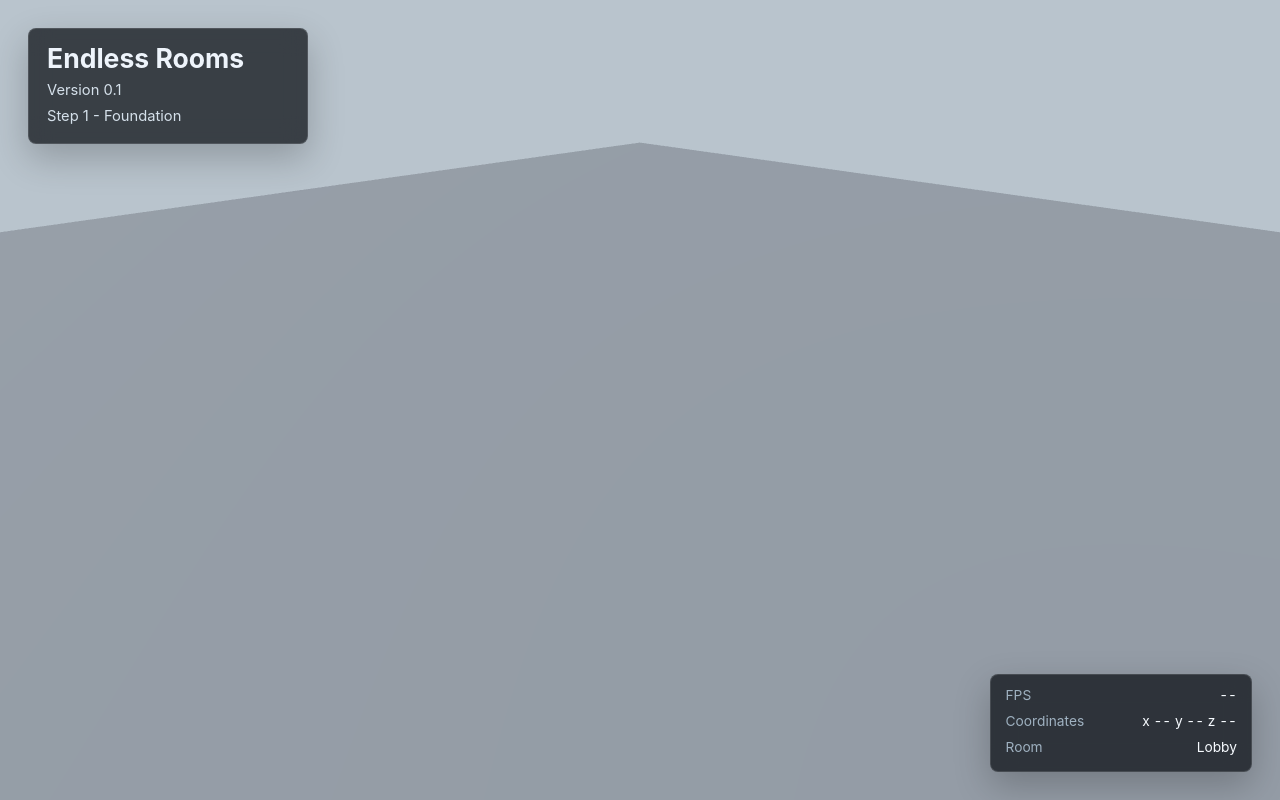
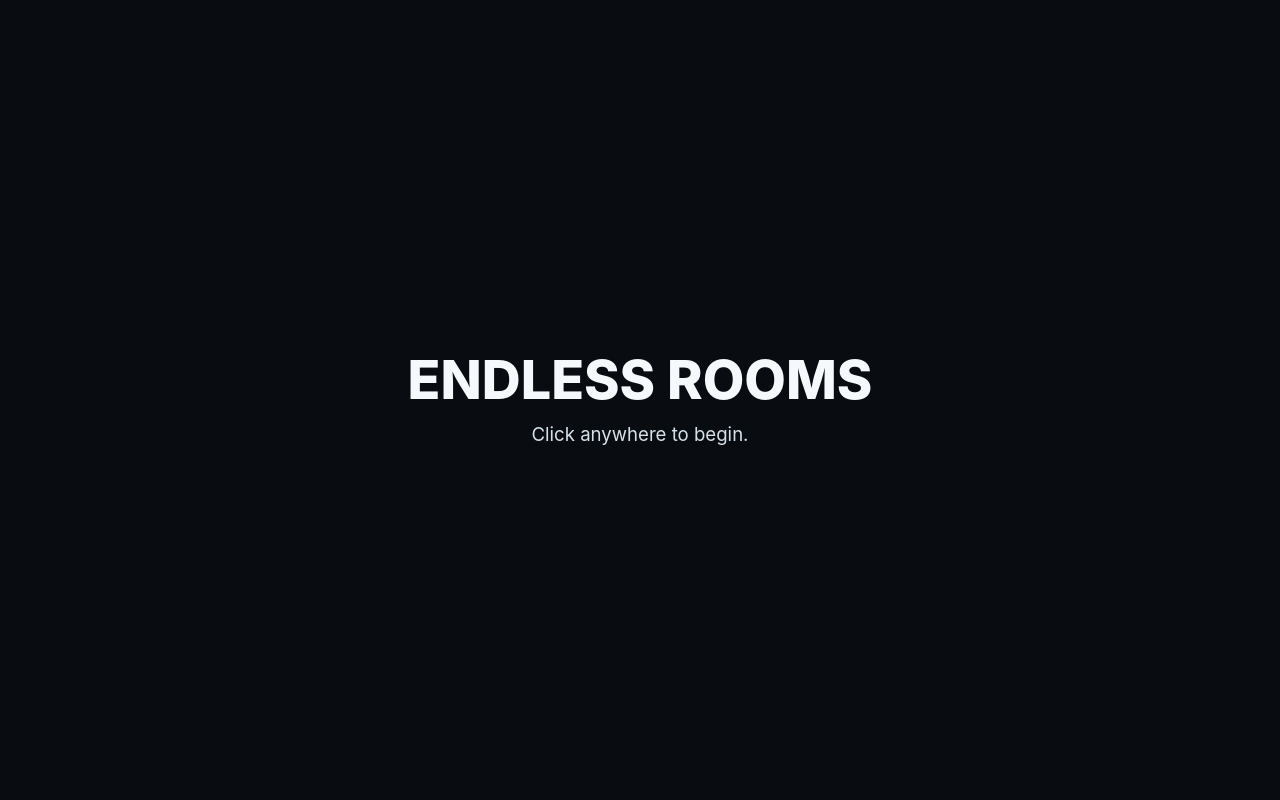
Before and after one commit to happelj/endless-rooms, a website built with Vite: page index.html in a window 1280 px wide. Built offline with nearby package versions, Linux system fonts and the light colour scheme; animation ran at ten frames a second.

Commit message:
Step 2 - First-person player controller

```diff
--- a/package.json
+++ b/package.json
@@ -1,8 +1,8 @@
 {
   "name": "endless-rooms",
-  "version": "0.1.0",
+  "version": "0.2.0",
   "private": true,
-  "description": "Step 1 foundation for a browser-based first-person exploration project.",
+  "description": "Step 2 first-person player controller for a browser-based exploration project.",
   "type": "module",
   "scripts": {
     "dev": "vite --host 0.0.0.0",
--- a/src/config/constants.js
+++ b/src/config/constants.js
@@ -1,7 +1,7 @@
 export const APP_METADATA = Object.freeze({
   title: 'Endless Rooms',
-  version: '0.1',
-  stepLabel: 'Step 1 - Foundation',
+  version: '0.2',
+  stepLabel: 'Step 2 - First-person Controller',
 });
 
 export const SCENE_CONFIG = Object.freeze({
@@ -12,8 +12,8 @@ export const CAMERA_CONFIG = Object.freeze({
   fieldOfView: 60,
   near: 0.1,
   far: 500,
-  startPosition: Object.freeze({ x: 12, y: 9, z: 12 }),
-  lookAt: Object.freeze({ x: 0, y: 0, z: 0 }),
+  startPosition: Object.freeze({ x: 0, y: 1.7, z: 8 }),
+  lookAt: Object.freeze({ x: 0, y: 1.6, z: 0 }),
 });
 
 export const RENDERER_CONFIG = Object.freeze({
@@ -48,17 +48,31 @@ export const FLOOR_CONFIG = Object.freeze({
   metalness: 0,
 });
 
-export const ORBIT_CONTROLS_CONFIG = Object.freeze({
-  target: Object.freeze({ x: 0, y: 0, z: 0 }),
-  enableDamping: true,
-  dampingFactor: 0.08,
-  minDistance: 4,
-  maxDistance: 42,
-  maxPolarAngle: Math.PI * 0.48,
+export const PLAYER_CONFIG = Object.freeze({
+  spawnPosition: Object.freeze({ x: 0, y: 1.7, z: 8 }),
+  lookAt: Object.freeze({ x: 0, y: 1.6, z: 0 }),
+  pointer: Object.freeze({
+    speed: 0.9,
+    minPolarAngle: 0.05,
+    maxPolarAngle: Math.PI - 0.05,
+    useRawMouseInput: false,
+  }),
+  movement: Object.freeze({
+    walkSpeed: 4.4,
+    sprintMultiplier: 1.75,
+    acceleration: 14,
+    stopEpsilon: 0.001,
+    keys: Object.freeze({
+      forward: Object.freeze(['KeyW']),
+      backward: Object.freeze(['KeyS']),
+      left: Object.freeze(['KeyA']),
+      right: Object.freeze(['KeyD']),
+      sprint: Object.freeze(['ShiftLeft']),
+    }),
+  }),
 });
 
 export const HUD_PLACEHOLDERS = Object.freeze({
   fps: '--',
-  coordinates: 'x --  y --  z --',
   room: 'Lobby',
 });
--- /dev/null
+++ b/src/player/Input.js
@@ -0,0 +1,69 @@
+import { PLAYER_CONFIG } from '../config/constants.js';
+
+export class Input {
+  constructor(target = document) {
+    this.target = target;
+    this.pressedKeys = new Set();
+
+    this.handleKeyDown = this.handleKeyDown.bind(this);
+    this.handleKeyUp = this.handleKeyUp.bind(this);
+    this.handleBlur = this.handleBlur.bind(this);
+
+    this.target.addEventListener('keydown', this.handleKeyDown);
+    this.target.addEventListener('keyup', this.handleKeyUp);
+    window.addEventListener('blur', this.handleBlur);
+  }
+
+  getMovementIntent() {
+    const { keys } = PLAYER_CONFIG.movement;
+    const right = this.isAnyPressed(keys.right) ? 1 : 0;
+    const left = this.isAnyPressed(keys.left) ? 1 : 0;
+    const forward = this.isAnyPressed(keys.forward) ? 1 : 0;
+    const backward = this.isAnyPressed(keys.backward) ? 1 : 0;
+
+    const intent = {
+      x: right - left,
+      y: forward - backward,
+    };
+
+    const length = Math.hypot(intent.x, intent.y);
+
+    if (length > 1) {
+      intent.x /= length;
+      intent.y /= length;
+    }
+
+    return intent;
+  }
+
+  isSprinting() {
+    return this.isAnyPressed(PLAYER_CONFIG.movement.keys.sprint);
+  }
+
+  isAnyPressed(codes) {
+    return codes.some((code) => this.pressedKeys.has(code));
+  }
+
+  handleKeyDown(event) {
+    this.pressedKeys.add(event.code);
+  }
+
+  handleKeyUp(event) {
+    this.pressedKeys.delete(event.code);
+  }
+
+  handleBlur() {
+    this.pressedKeys.clear();
+  }
+
+  reset() {
+    this.pressedKeys.clear();
+  }
+
+  dispose() {
+    this.target.removeEventListener('keydown', this.handleKeyDown);
+    this.target.removeEventListener('keyup', this.handleKeyUp);
+    window.removeEventListener('blur', this.handleBlur);
+    this.pressedKeys.clear();
+  }
+}
--- /dev/null
+++ b/src/player/Movement.js
@@ -0,0 +1,52 @@
+import * as THREE from 'three';
+import { PLAYER_CONFIG } from '../config/constants.js';
+
+export class Movement {
+  constructor(config = PLAYER_CONFIG.movement) {
+    this.config = config;
+    this.velocity = new THREE.Vector2();
+    this.targetVelocity = new THREE.Vector2();
+  }
+
+  update(deltaTime, input, controls) {
+    if (!controls.isLocked) {
+      this.stop();
+      return;
+    }
+
+    const intent = input.getMovementIntent();
+    const speed = this.getCurrentSpeed(input);
+
+    this.targetVelocity.set(intent.x * speed, intent.y * speed);
+    this.velocity.lerp(this.targetVelocity, this.getSmoothingFactor(deltaTime));
+    this.trimVelocity();
+
+    controls.moveRight(this.velocity.x * deltaTime);
+    controls.moveForward(this.velocity.y * deltaTime);
+  }
+
+  getCurrentSpeed(input) {
+    return input.isSprinting()
+      ? this.config.walkSpeed * this.config.sprintMultiplier
+      : this.config.walkSpeed;
+  }
+
+  getSmoothingFactor(deltaTime) {
+    return 1 - Math.exp(-this.config.acceleration * deltaTime);
+  }
+
+  trimVelocity() {
+    if (Math.abs(this.velocity.x) < this.config.stopEpsilon) {
+      this.velocity.x = 0;
+    }
+
+    if (Math.abs(this.velocity.y) < this.config.stopEpsilon) {
+      this.velocity.y = 0;
+    }
+  }
+
+  stop() {
+    this.velocity.set(0, 0);
+    this.targetVelocity.set(0, 0);
+  }
+}
--- /dev/null
+++ b/src/player/Player.js
@@ -0,0 +1,85 @@
+import { PointerLockControls } from 'three/addons/controls/PointerLockControls.js';
+import { PLAYER_CONFIG } from '../config/constants.js';
+import { Input } from './Input.js';
+import { Movement } from './Movement.js';
+import { StartOverlay } from '../ui/StartOverlay.js';
+
+export class Player {
+  constructor(camera, domElement, overlayContainer, hud) {
+    this.camera = camera;
+    this.hud = hud;
+    this.controls = new PointerLockControls(camera, domElement);
+    this.input = new Input();
+    this.movement = new Movement();
+    this.startOverlay = new StartOverlay(overlayContainer);
+
+    this.controls.pointerSpeed = PLAYER_CONFIG.pointer.speed;
+    this.controls.minPolarAngle = PLAYER_CONFIG.pointer.minPolarAngle;
+    this.controls.maxPolarAngle = PLAYER_CONFIG.pointer.maxPolarAngle;
+
+    this.handleStartRequested = this.handleStartRequested.bind(this);
+    this.handleLock = this.handleLock.bind(this);
+    this.handleUnlock = this.handleUnlock.bind(this);
+
+    this.startOverlay.addEventListener('startrequested', this.handleStartRequested);
+    this.controls.addEventListener('lock', this.handleLock);
+    this.controls.addEventListener('unlock', this.handleUnlock);
+
+    this.reset();
+    this.updateHud();
+  }
+
+  reset() {
+    this.camera.position.set(
+      PLAYER_CONFIG.spawnPosition.x,
+      PLAYER_CONFIG.spawnPosition.y,
+      PLAYER_CONFIG.spawnPosition.z,
+    );
+    this.camera.lookAt(
+      PLAYER_CONFIG.lookAt.x,
+      PLAYER_CONFIG.lookAt.y,
+      PLAYER_CONFIG.lookAt.z,
+    );
+  }
+
+  update(deltaTime) {
+    this.movement.update(deltaTime, this.input, this.controls);
+    this.updateHud();
+  }
+
+  updateHud() {
+    this.hud.updateCoordinates(this.camera.position);
+  }
+
+  handleStartRequested() {
+    if (PLAYER_CONFIG.pointer.useRawMouseInput) {
+      this.controls.lock(true);
+      return;
+    }
+
+    this.controls.domElement.requestPointerLock();
+  }
+
+  handleLock() {
+    this.startOverlay.hide();
+  }
+
+  handleUnlock() {
+    this.input.reset();
+    this.movement.stop();
+    this.startOverlay.show();
+  }
+
+  dispose() {
+    if (this.controls.isLocked) {
+      this.controls.unlock();
+    }
+
+    this.startOverlay.removeEventListener('startrequested', this.handleStartRequested);
+    this.controls.removeEventListener('lock', this.handleLock);
+    this.controls.removeEventListener('unlock', this.handleUnlock);
+    this.startOverlay.dispose();
+    this.input.dispose();
+    this.controls.dispose();
+  }
+}
--- a/src/scene/OrbitCameraControls.js
+++ /dev/null
@@ -1,27 +0,0 @@
-import { OrbitControls } from 'three/addons/controls/OrbitControls.js';
-import { ORBIT_CONTROLS_CONFIG } from '../config/constants.js';
-
-export class OrbitCameraControls {
-  constructor(camera, domElement) {
-    this.instance = new OrbitControls(camera, domElement);
-    this.instance.target.set(
-      ORBIT_CONTROLS_CONFIG.target.x,
-      ORBIT_CONTROLS_CONFIG.target.y,
-      ORBIT_CONTROLS_CONFIG.target.z,
-    );
-    this.instance.enableDamping = ORBIT_CONTROLS_CONFIG.enableDamping;
-    this.instance.dampingFactor = ORBIT_CONTROLS_CONFIG.dampingFactor;
-    this.instance.minDistance = ORBIT_CONTROLS_CONFIG.minDistance;
-    this.instance.maxDistance = ORBIT_CONTROLS_CONFIG.maxDistance;
-    this.instance.maxPolarAngle = ORBIT_CONTROLS_CONFIG.maxPolarAngle;
-    this.instance.update();
-  }
-
-  update() {
-    this.instance.update();
-  }
-
-  dispose() {
-    this.instance.dispose();
-  }
-}
--- a/src/scene/SceneManager.js
+++ b/src/scene/SceneManager.js
@@ -2,8 +2,8 @@ import * as THREE from 'three';
 import { Camera } from './Camera.js';
 import { Floor } from './Floor.js';
 import { Lighting } from './Lighting.js';
-import { OrbitCameraControls } from './OrbitCameraControls.js';
 import { Renderer } from './Renderer.js';
+import { Player } from '../player/Player.js';
 import { Hud } from '../ui/Hud.js';
 import { SCENE_CONFIG } from '../config/constants.js';
 
@@ -28,10 +28,10 @@ export class SceneManager {
     this.camera = new Camera(this.renderer.aspectRatio);
     this.lighting = new Lighting(this.scene);
     this.floor = new Floor(this.scene);
-    this.controls = new OrbitCameraControls(this.camera.instance, this.renderer.domElement);
     this.hud = new Hud(this.shell);
+    this.player = new Player(this.camera.instance, this.renderer.domElement, this.shell, this.hud);
 
-    this.registerUpdateable(this.controls);
+    this.registerUpdateable(this.player);
 
     this.handleResize = this.handleResize.bind(this);
     this.tick = this.tick.bind(this);
@@ -95,7 +95,7 @@ export class SceneManager {
       this.animationFrameId = null;
     }
 
-    this.controls.dispose();
+    this.player.dispose();
     this.floor.dispose();
     this.lighting.dispose();
     this.renderer.dispose();
--- a/src/style.css
+++ b/src/style.css
@@ -120,6 +120,57 @@ select {
   text-align: right;
 }
 
+.start-overlay {
+  position: absolute;
+  inset: 0;
+  z-index: 5;
+  display: grid;
+  place-items: center;
+  width: 100%;
+  height: 100%;
+  border: 0;
+  padding: 24px;
+  appearance: none;
+  background:
+    linear-gradient(rgb(8 12 17 / 0.82), rgb(8 12 17 / 0.82)),
+    rgb(11 16 21);
+  color: #f6f9fc;
+  cursor: pointer;
+  opacity: 1;
+  visibility: visible;
+  transition:
+    opacity 180ms ease,
+    visibility 180ms ease;
+  backdrop-filter: blur(10px);
+}
+
+.start-overlay.is-hidden {
+  opacity: 0;
+  visibility: hidden;
+  pointer-events: none;
+}
+
+.start-overlay__content {
+  display: grid;
+  gap: 14px;
+  justify-items: center;
+  max-width: min(520px, calc(100vw - 48px));
+  text-align: center;
+}
+
+.start-overlay__title {
+  font-size: clamp(2rem, 1.45rem + 2.4vw, 4rem);
+  font-weight: 760;
+  line-height: 1;
+  letter-spacing: 0;
+}
+
+.start-overlay__prompt {
+  color: #d7e1ea;
+  font-size: clamp(1rem, 0.94rem + 0.28vw, 1.2rem);
+  line-height: 1.4;
+}
+
 @media (max-width: 560px) {
   .hud-panel--title,
   .hud-panel--status {
--- a/src/ui/Hud.js
+++ b/src/ui/Hud.js
@@ -7,6 +7,12 @@ export class Hud {
     this.root.className = 'hud-root';
     this.root.innerHTML = this.createTemplate();
     this.container.append(this.root);
+
+    this.coordinateElements = {
+      x: this.root.querySelector('[data-hud-coordinate="x"]'),
+      y: this.root.querySelector('[data-hud-coordinate="y"]'),
+      z: this.root.querySelector('[data-hud-coordinate="z"]'),
+    };
   }
 
   createTemplate() {
@@ -26,8 +32,16 @@ export class Hud {
             <dd class="hud-value">${HUD_PLACEHOLDERS.fps}</dd>
           </div>
           <div class="hud-row">
-            <dt class="hud-label">Coordinates</dt>
-            <dd class="hud-value">${HUD_PLACEHOLDERS.coordinates}</dd>
+            <dt class="hud-label">X</dt>
+            <dd class="hud-value" data-hud-coordinate="x">--</dd>
+          </div>
+          <div class="hud-row">
+            <dt class="hud-label">Y</dt>
+            <dd class="hud-value" data-hud-coordinate="y">--</dd>
+          </div>
+          <div class="hud-row">
+            <dt class="hud-label">Z</dt>
+            <dd class="hud-value" data-hud-coordinate="z">--</dd>
           </div>
           <div class="hud-row">
             <dt class="hud-label">Room</dt>
@@ -38,6 +52,16 @@ export class Hud {
     `;
   }
 
+  updateCoordinates(position) {
+    this.coordinateElements.x.textContent = this.formatCoordinate(position.x);
+    this.coordinateElements.y.textContent = this.formatCoordinate(position.y);
+    this.coordinateElements.z.textContent = this.formatCoordinate(position.z);
+  }
+
+  formatCoordinate(value) {
+    return value.toFixed(2);
+  }
+
   dispose() {
     this.root.remove();
   }
--- /dev/null
+++ b/src/ui/StartOverlay.js
@@ -0,0 +1,44 @@
+import { APP_METADATA } from '../config/constants.js';
+
+export class StartOverlay extends EventTarget {
+  constructor(container) {
+    super();
+
+    this.container = container;
+    this.root = document.createElement('button');
+    this.root.className = 'start-overlay';
+    this.root.type = 'button';
+    this.root.setAttribute('aria-label', 'Click anywhere to begin');
+    this.root.innerHTML = this.createTemplate();
+
+    this.handleClick = this.handleClick.bind(this);
+    this.root.addEventListener('click', this.handleClick);
+    this.container.append(this.root);
+  }
+
+  createTemplate() {
+    return `
+      <span class="start-overlay__content">
+        <span class="start-overlay__title">${APP_METADATA.title.toUpperCase()}</span>
+        <span class="start-overlay__prompt">Click anywhere to begin.</span>
+      </span>
+    `;
+  }
+
+  show() {
+    this.root.classList.remove('is-hidden');
+  }
+
+  hide() {
+    this.root.classList.add('is-hidden');
+  }
+
+  handleClick() {
+    this.dispatchEvent(new Event('startrequested'));
+  }
+
+  dispose() {
+    this.root.removeEventListener('click', this.handleClick);
+    this.root.remove();
+  }
+}
```
Also changed, not shown: README.md, 2 other files.
